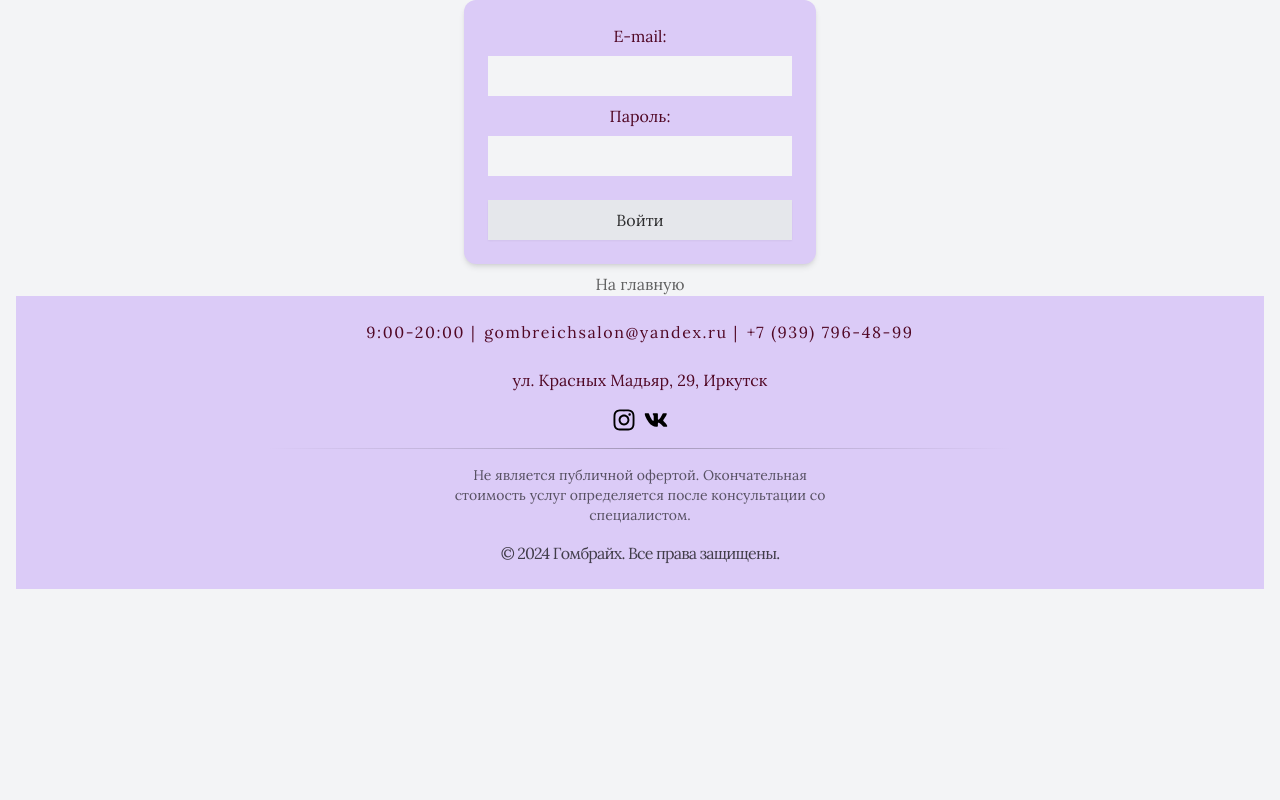
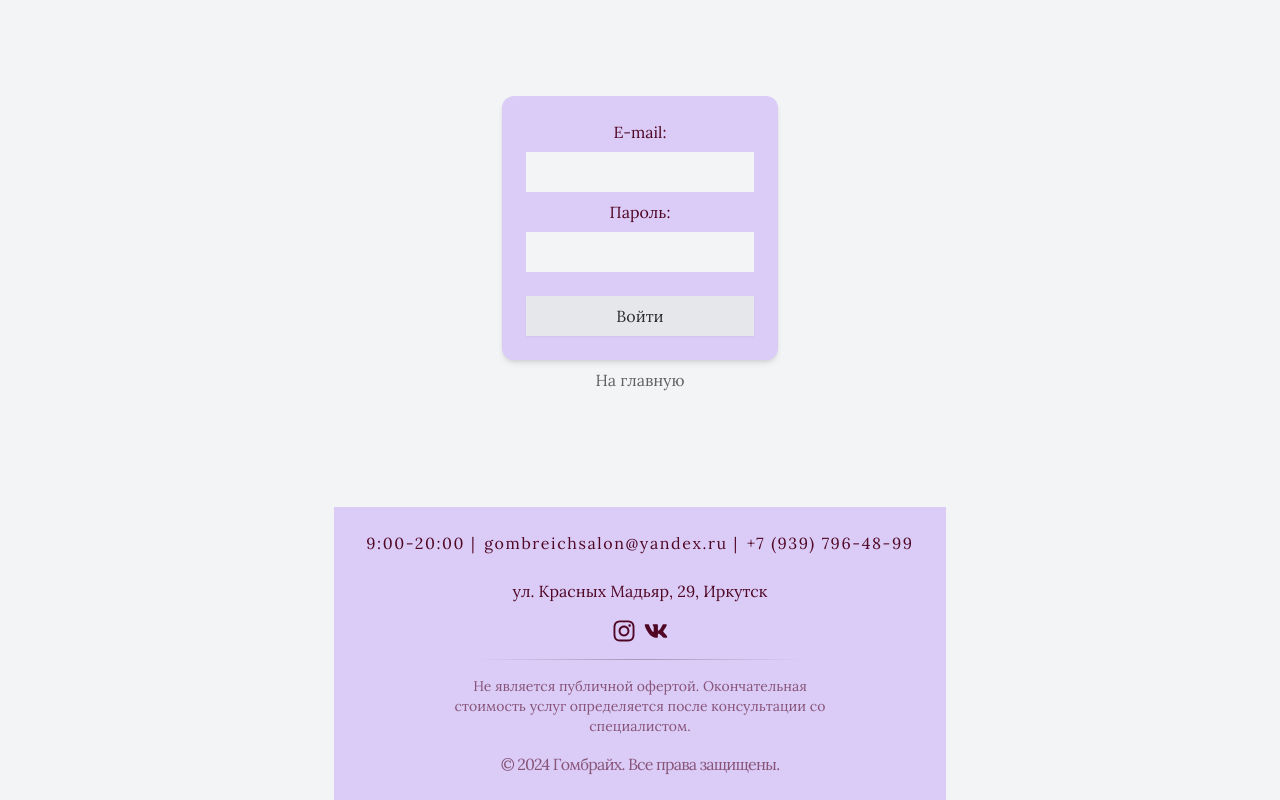
Before and after one commit to silverarrowz/nextjs-beauty-salon, a Next.js app: page /login in a window 1280 px wide. Built offline with nearby package versions, Linux system fonts and the light colour scheme; no server answers.

Commit message:
fix login page footer

```diff
--- a/src/app/admin/components/Footer.tsx
+++ b/src/app/admin/components/Footer.tsx
@@ -20,14 +20,11 @@ const Footer = () => {
         <Link href={"https://www.instagram.com/gombraih"} target="_blank">
           <FaInstagram
             size={24}
-            className="text-black hover:text-white transition-colors"
+            className=" hover:text-white transition-colors"
           />
         </Link>
         <Link href={"https://vk.com/gombraih_studia"} target="_blank">
-          <FaVk
-            size={24}
-            className="text-black hover:text-white transition-colors"
-          />
+          <FaVk size={24} className=" hover:text-white transition-colors" />
         </Link>
       </div>
       <hr className="h-px w-3/5 border-t-0 bg-transparent bg-gradient-to-r from-transparent via-black to-transparent opacity-25 dark:via-neutral-400" />
--- a/src/app/login/components/Footer.tsx
+++ b/src/app/login/components/Footer.tsx
@@ -5,7 +5,7 @@ import Link from "next/link";
 const Footer = () => {
   const currentYear = new Date().getFullYear();
   return (
-    <footer className="min-h-56 bg-button-light py-6  lg:-mx-0 flex flex-col text-center justify-center items-center gap-4">
+    <footer className="min-h-56 bg-button-light py-6 w-full px-8 lg:-mx-0 flex flex-col text-center justify-center items-center gap-4">
       <div className="tracking-widest flex flex-col sm:flex-row gap-1 sm:gap-2 items-center mb-4">
         <p>
           9:00-20:00 <span className="hidden sm:inline"> |</span>
@@ -20,23 +20,20 @@ const Footer = () => {
         <Link href={"https://www.instagram.com/gombraih"} target="_blank">
           <FaInstagram
             size={24}
-            className="text-black hover:text-white transition-colors"
+            className=" hover:text-white transition-colors"
           />
         </Link>
         <Link href={"https://vk.com/gombraih_studia"} target="_blank">
-          <FaVk
-            size={24}
-            className="text-black hover:text-white transition-colors"
-          />
+          <FaVk size={24} className=" hover:text-white transition-colors" />
         </Link>
       </div>
       <hr className="h-px w-3/5 border-t-0 bg-transparent bg-gradient-to-r from-transparent via-black to-transparent opacity-25 dark:via-neutral-400" />
 
-      <p className="max-w-96 text-sm text-black/60">
+      <p className="max-w-72 sm:max-w-96 text-sm text-pink-950/60">
         Не является публичной офертой. Окончательная стоимость услуг
         определяется после консультации со специалистом.
       </p>
-      <p className="text-center tracking-tighter text-black/70">
+      <p className="text-center tracking-tighter text-pink-950/60">
         &copy; {currentYear} Гомбрайх. Все права защищены.
       </p>
     </footer>
--- a/src/app/login/page.tsx
+++ b/src/app/login/page.tsx
@@ -13,8 +13,8 @@ export default async function LoginPage() {
   }
 
   return (
-    <div className="h-full">
-      <Container className="max-w-96 flex flex-col justify-center items-center gap-2 h-full">
+    <div className="min-h-screen pt-24 flex flex-col justify-between gap-24">
+      <Container className="max-w-96 flex flex-col justify-center items-center gap-2 h-full ">
         <form className="w-full flex flex-col gap-2 p-6 items-center bg-button-light shadow-md rounded-sm">
           <label htmlFor="email">E-mail:</label>
           <input
```
